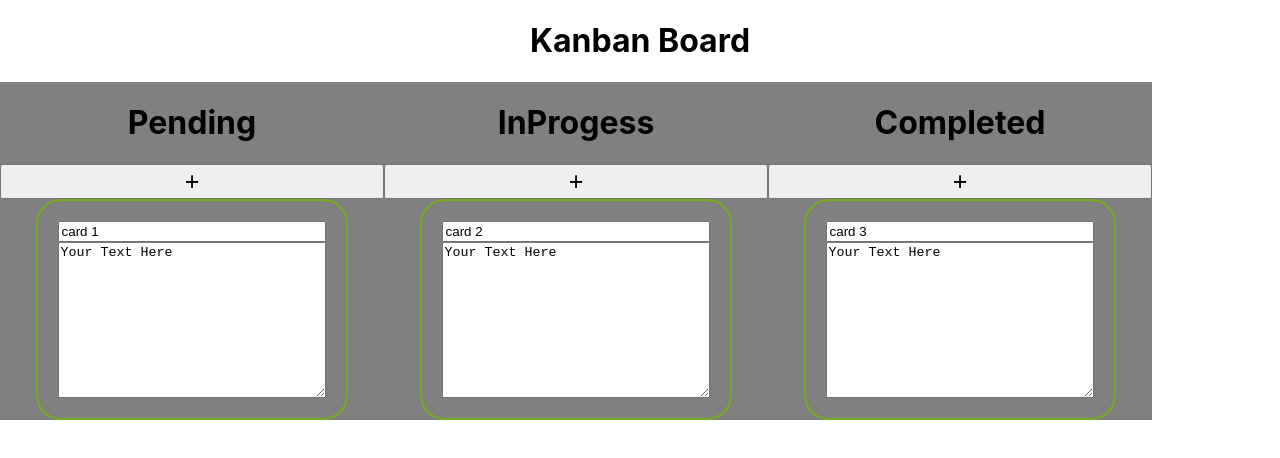
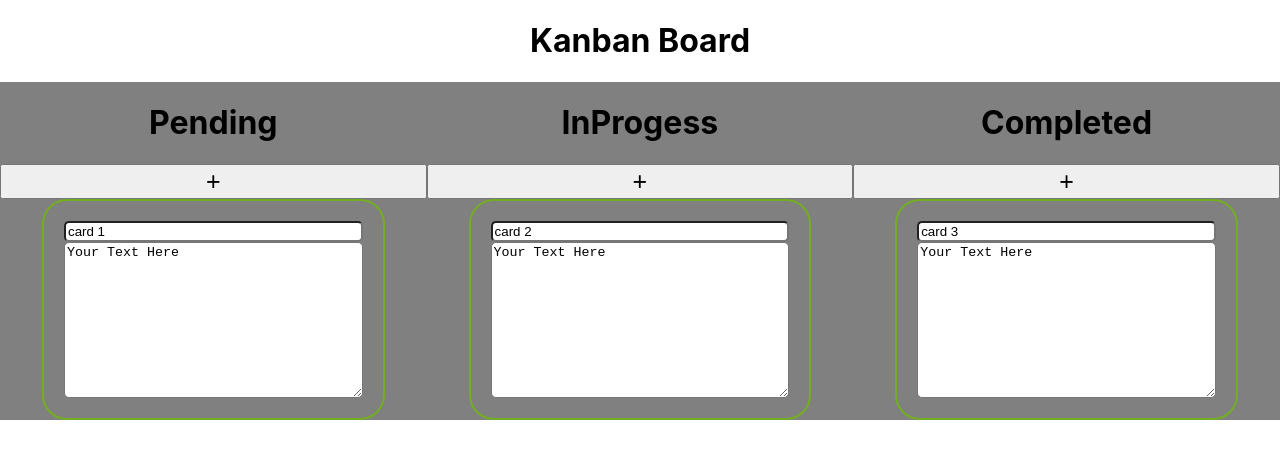
Before and after one commit to gabgerson/kanban-board, a React (Create React App) app: page / in a window 1280 px wide. Shown: the top 458 px of the page. Built offline with nearby package versions, Linux system fonts and the light colour scheme.

Commit message:
Update Styles

```diff
--- a/src/components/card/card.styles.css
+++ b/src/components/card/card.styles.css
@@ -7,5 +7,12 @@
     border: 2px solid #73AD21;
     padding: 20px;
     width: 70%;
-    margin: 0 auto
+    margin: 0 auto;
 }
+
+.card textarea{
+    border-radius: 5px;
+}
+.card input {
+    border-radius: 5px;
+}
--- a/src/components/column/column.styles.css
+++ b/src/components/column/column.styles.css
@@ -1,5 +1,5 @@
 .column{
-    width: 30%;
+    width: 33.33%;
     /* padding-left: 1%; */
     float: left;
     display: flex;
```
